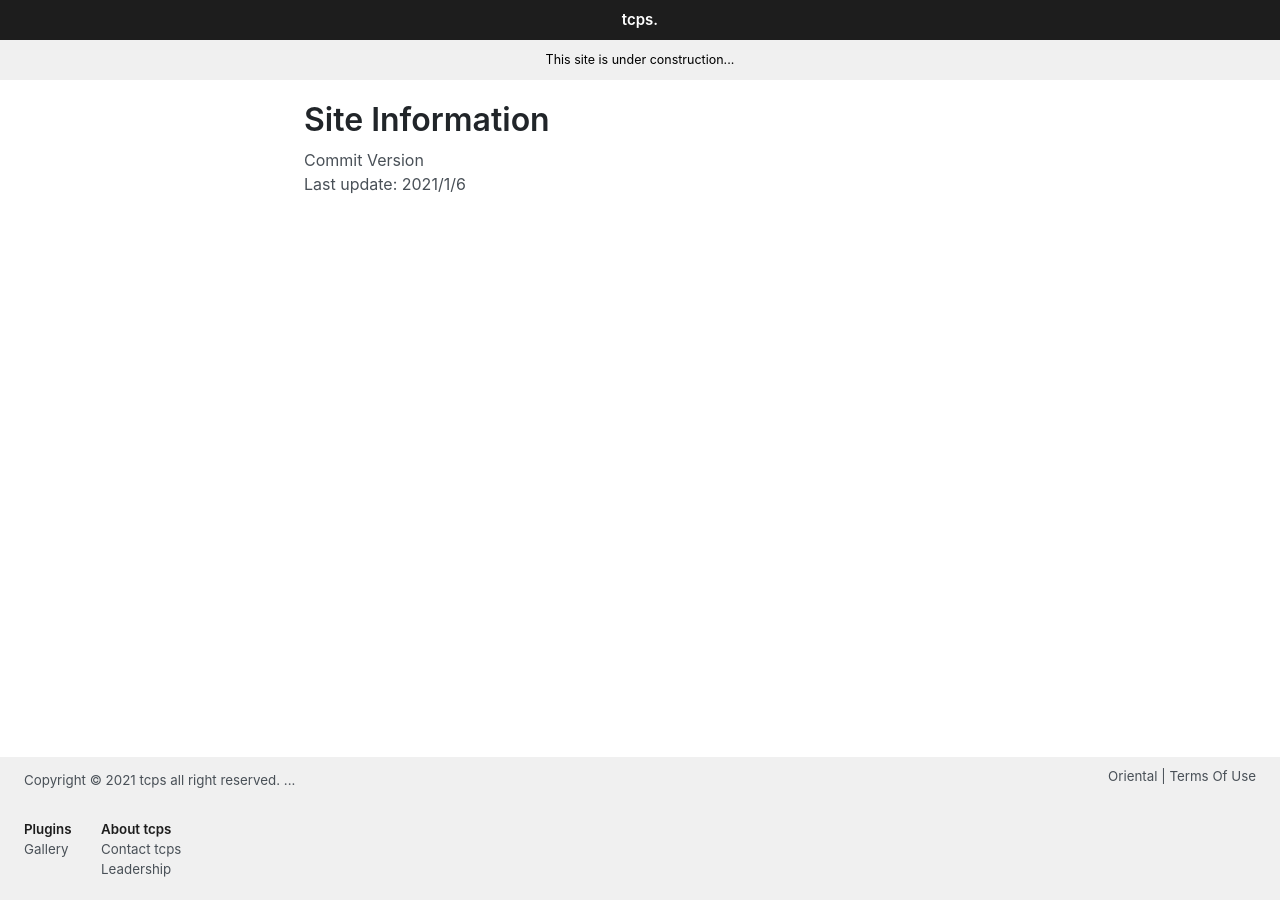
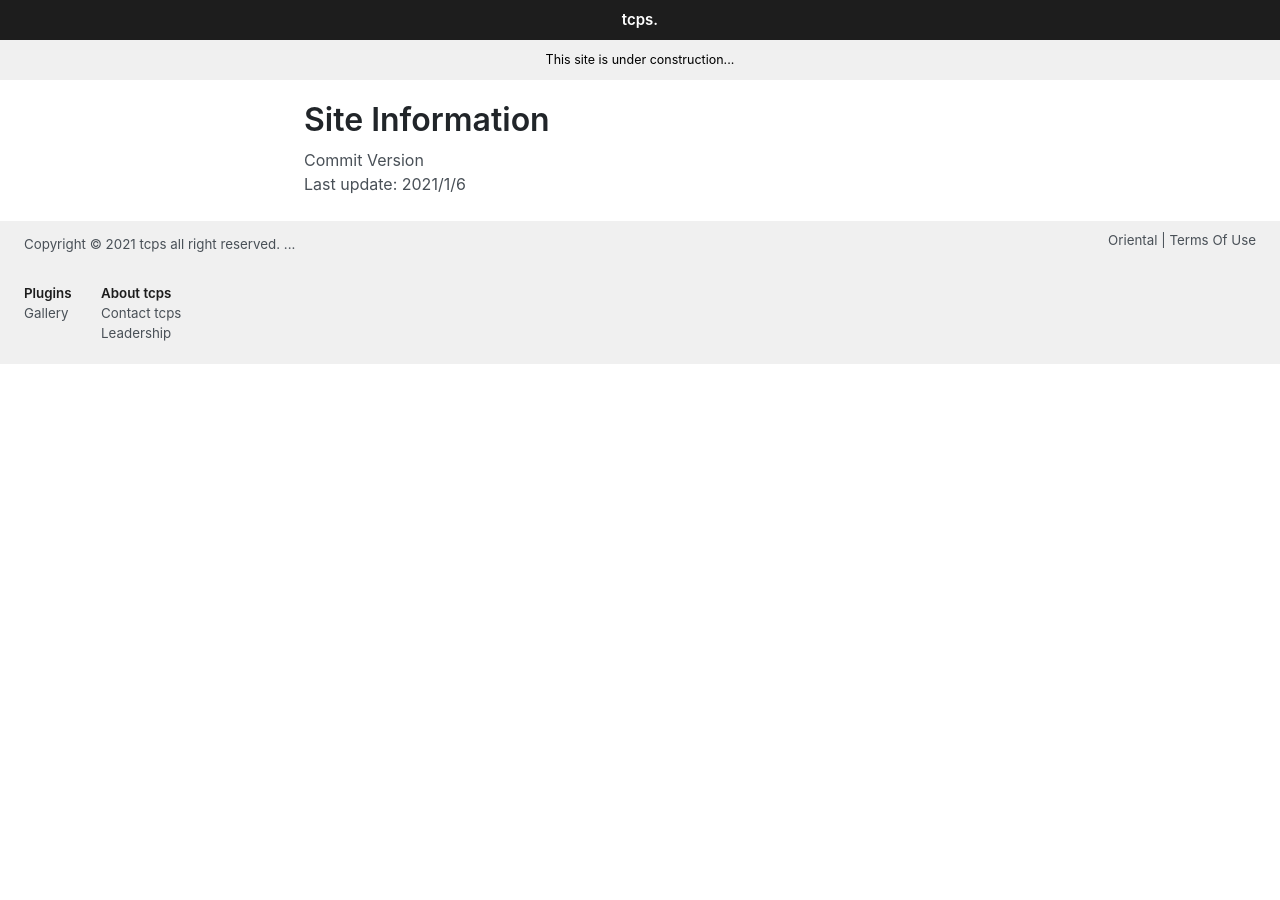
Before and after one commit to ttcps/ttcps.github.io, a Jekyll site: the page built from info.html, in a window 1280 px wide. Built offline with Jekyll 4.4.1, drawn with Linux system fonts in a browser that asks for light colours.

Commit message:
Update default.html

```diff
--- a/_layouts/default.html
+++ b/_layouts/default.html
@@ -15,7 +15,7 @@
     <h1 style="font-size:15px;line-height: 40px;background-color: #1d1d1d;text-align: center; margin: 0px;"><a href="/" style="color: #ffffff;text-decoration: none;">tcps.</a></h1>
     {% include banner.html text="This site is under construction..." %}
     </div>
-    <div class="container content" style="min-height: calc(100vh - 248px)">
+    <div class="container content" style="void">
       <main>
         {{ content }}
       </main>
```
